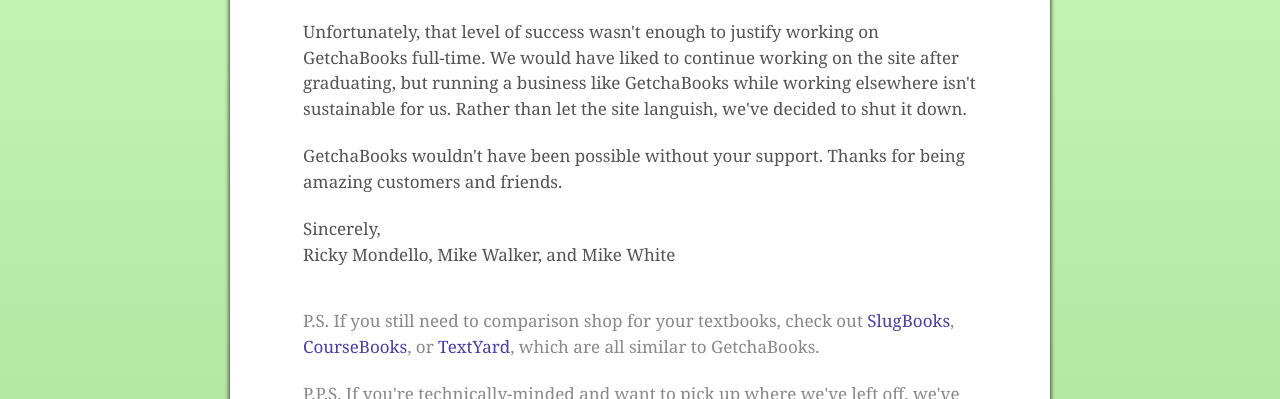
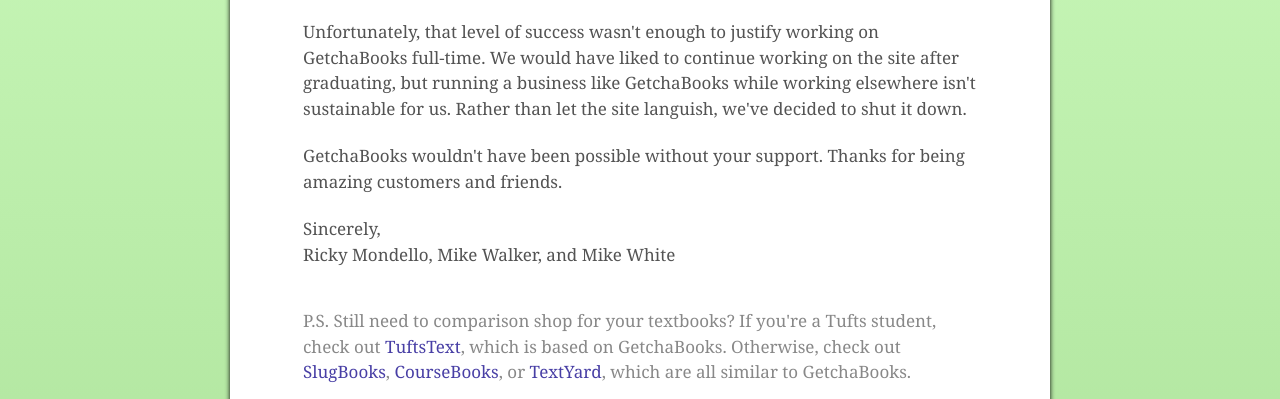
Before and after one commit to getchabooks/getchabooks.github.com, a plain HTML site: page index.html in a window 1280 px wide. Shown: the part 389-788 px from the top of the page. Drawn offline with Linux system fonts and the light colour scheme.

Commit message:
Add link to TuftsText

```diff
--- a/index.html
+++ b/index.html
@@ -50,7 +50,7 @@
 Ricky Mondello, Mike Walker, and Mike White
 </p>
 
-<p class='ps first-ps'>P.S. If you still need to comparison shop for your textbooks, check out <a href="http://slugbooks.com">SlugBooks</a>, <a href="http://coursebooks.com">CourseBooks</a>, or <a href="http://textyard.com">TextYard</a>, which are all similar to GetchaBooks.</p>
+<p class='ps first-ps'>P.S. Still need to comparison shop for your textbooks? If you're a Tufts student, check out <a href="http://tuftstext.com">TuftsText</a>, which is based on GetchaBooks. Otherwise, check out <a href="http://slugbooks.com">SlugBooks</a>, <a href="http://coursebooks.com">CourseBooks</a>, or <a href="http://textyard.com">TextYard</a>, which are all similar to GetchaBooks.</p>
 
 <p class='ps'>P.P.S. If you're technically-minded and want to pick up where we've left off, we've released all of the code that makes up GetchaBooks. More information is available on our <a href="open-source.html">open source page</a>.</p>
 
```
